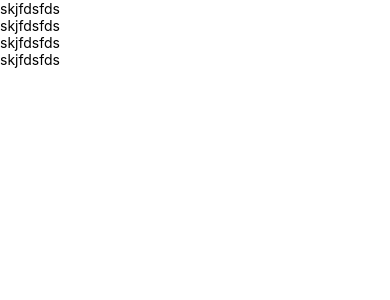
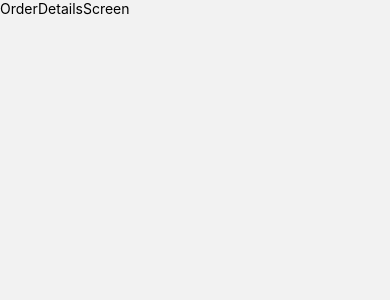
Before and after one commit to mehedirana/Rider_App, a React Native app: screen /OrderDetails in a window 390 px wide. Shown: the top 300 px of the page. Built offline with nearby package versions, Linux system fonts and the light colour scheme.

Commit message:
Order details & open order screen added

```diff
--- a/App.js
+++ b/App.js
@@ -1,5 +1,6 @@
 import React from 'react';
 import {Text, View, StatusBar} from 'react-native';
+import StackNavigation from './src/navigation/stack-navigation/StackNavigation';
 
 const App = () => {
   return (
@@ -9,10 +10,7 @@ const App = () => {
         backgroundColor={'transparent'}
         translucent
       />
-      <Text>skjfdsfds</Text>
-      <Text>skjfdsfds</Text>
-      <Text>skjfdsfds</Text>
-      <Text>skjfdsfds</Text>
+      <StackNavigation />
     </View>
   );
 };
--- a/src/navigation/stack-navigation/StackNavigation.js
+++ b/src/navigation/stack-navigation/StackNavigation.js
@@ -1,11 +1,20 @@
 import React from 'react';
 import {createNativeStackNavigator} from '@react-navigation/native-stack';
 import {NavigationContainer} from '@react-navigation/native';
+import OpenOrderScreen from '../../screens/OpenOrderScreen';
+import OrderDetailsScreen from '../../screens/OrderDetailsScreen';
 
 const Stack = createNativeStackNavigator();
 
 const StackNavigation = () => {
-  return <NavigationContainer>
+  return (
+    <NavigationContainer>
+      <Stack.Navigator screenOptions={{headerShown: false}}>
+          <Stack.Screen name='OpenOrders' component={OpenOrderScreen} />
+          <Stack.Screen name='OrderDetails' component={OrderDetailsScreen} />
+      </Stack.Navigator>
+    </NavigationContainer>
+  );
+};
 
-  </NavigationContainer>;
-};
+export default StackNavigation;
--- /dev/null
+++ b/src/screens/OpenOrderScreen.js
@@ -0,0 +1,13 @@
+import React from 'react'
+import { View, Text } from 'react-native'
+
+
+const OpenOrderScreen =()=> {
+  return (
+    <View>
+      <Text>OpenOrderScreen</Text>
+    </View>
+  )
+}
+
+export default OpenOrderScreen;
--- /dev/null
+++ b/src/screens/OrderDetailsScreen.js
@@ -0,0 +1,12 @@
+import { View, Text } from 'react-native'
+import React from 'react'
+
+const OrderDetailsScreen =()=> {
+  return (
+    <View>
+      <Text>OrderDetailsScreen</Text>
+    </View>
+  )
+}
+
+export default OrderDetailsScreen;
```
